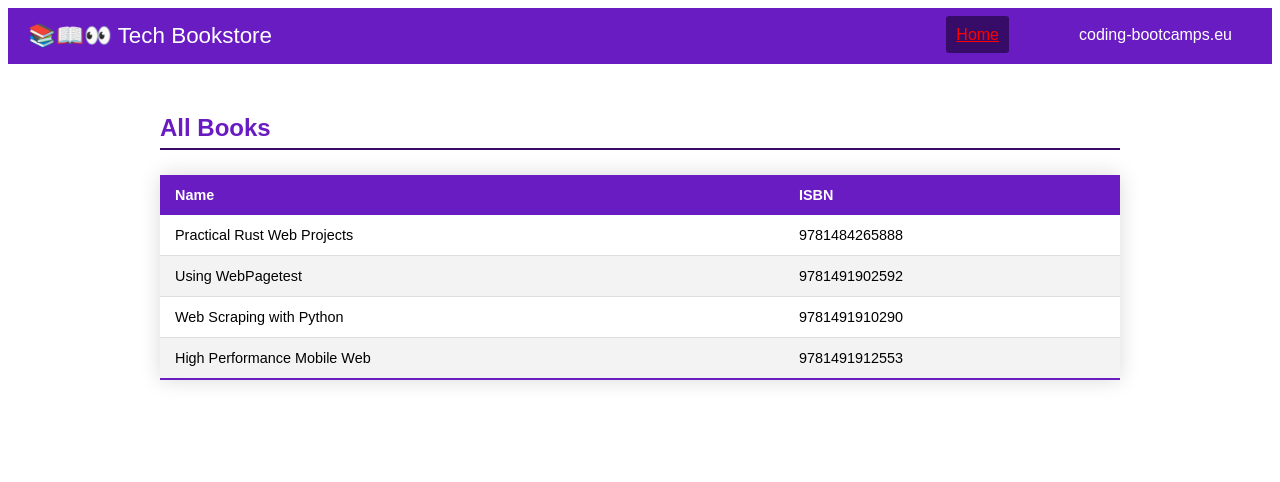
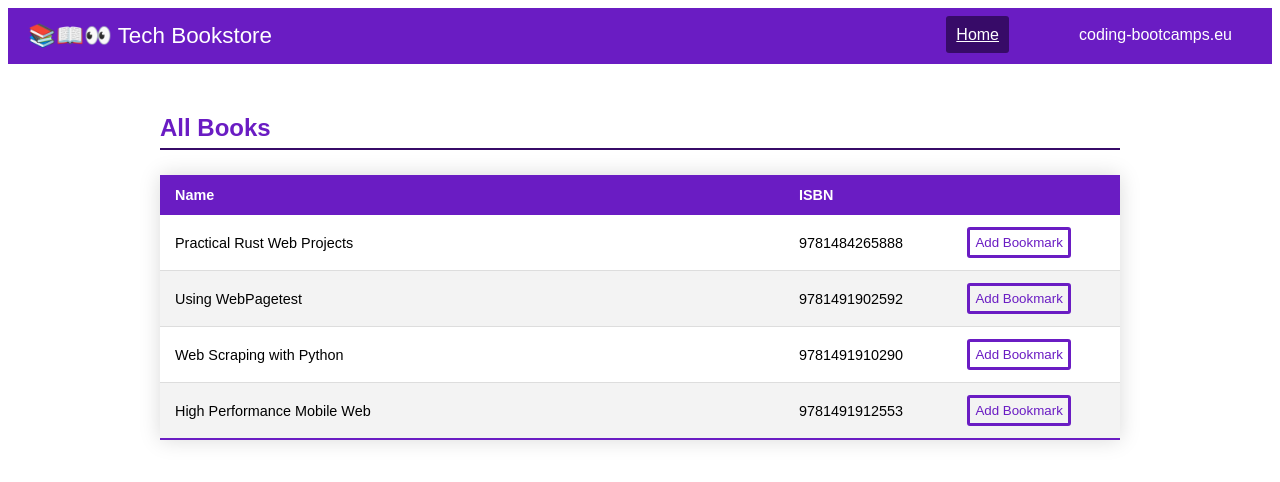
Before and after one commit to 955-hb/test-repo, a Vue app: page / in a window 1280 px wide. Shown: the top 482 px of the page. Built offline with nearby package versions, Linux system fonts and the light colour scheme.

Commit message:
Create a BookListRow and BaseButton Component

```diff
--- /dev/null
+++ b/src/components/BaseButton.vue
@@ -0,0 +1,57 @@
+<template>
+  <button :class="styling">{{ text }}</button>
+</template>
+
+<script>
+export default {
+  props: {
+    text: {
+      type: String,
+      required: true,
+    },
+    variant: {
+      type: String,
+      default: "primary",
+      validator(propValue) {
+        return ["primary", "secondary"].includes(propValue);
+      },
+    },
+  },
+  computed: {
+    styling() {
+      return ["btn", `btn--${this.variant}`];
+    },
+  },
+};
+</script>
+
+<style scoped>
+.btn {
+  border: 3px solid transparent;
+  border-radius: 3px;
+  padding: 5px;
+  cursor: pointer;
+}
+
+.btn--primary {
+  border-color: var(--primary-dark);
+  background-color: var(--primary);
+  color: #fff;
+}
+
+.btn--primary:hover {
+  border-color: var(--primary);
+  background-color: var(--primary-dark);
+}
+
+.btn--secondary {
+  border-color: var(--primary);
+  background-color: transparent;
+  color: var(--primary);
+}
+
+.btn--secondary:hover {
+  background-color: var(--primary);
+  color: #fff;
+}
+</style>
--- a/src/components/BookList.vue
+++ b/src/components/BookList.vue
@@ -6,24 +6,29 @@
         <tr>
           <th class="table-item__table-head-name">Name</th>
           <th class="table-item__table-head--isbn">ISBN</th>
+          <th class="table-item__table-head--action">&nbsp;</th>
         </tr>
       </thead>
       <tbody>
-        <tr
+        <BookListRow
           v-for="book in books"
           :key="book.isbn"
+          :title="book.title"
+          :isbn="book.isbn"
           class="table-item__table-row"
-        >
-          <td>{{ book.title }}</td>
-          <td>{{ book.isbn }}</td>
-        </tr>
+        />
       </tbody>
     </table>
   </section>
 </template>
 
 <script>
+import BookListRow from "@/components/BookListRow.vue";
+
 export default {
+  components: {
+    BookListRow,
+  },
   data() {
     return {
       books: [
@@ -90,16 +95,12 @@ export default {
   border-radius: 5px;
 }
 
-.table-item__table-row:hover button {
-  opacity: 1;
-}
 .table-item__table thead tr {
   background-color: var(--primary);
   color: #ffffff;
   text-align: left;
 }
-.table-item__table th,
-.table-item__table td {
+.table-item__table th {
   padding: 12px 15px;
 }
 .table-item__table tbody tr {
--- /dev/null
+++ b/src/components/BookListRow.vue
@@ -0,0 +1,26 @@
+<template>
+  <tr class="table-item__table-row">
+    <td>{{ title }}</td>
+    <td>{{ isbn }}</td>
+    <td><BaseButton text="Add Bookmark" variant="secondary" /></td>
+  </tr>
+</template>
+
+<script>
+import BaseButton from "@/components/BaseButton.vue";
+export default {
+  components: {
+    BaseButton,
+  },
+  props: {
+    title: String,
+    isbn: String,
+  },
+};
+</script>
+
+<style scoped>
+.table-item__table td {
+  padding: 12px 15px;
+}
+</style>
--- a/src/components/LayoutHeader.vue
+++ b/src/components/LayoutHeader.vue
@@ -55,14 +55,14 @@ export default {
 }
 
 .header__nav-item {
-  color: red;
+  color: white;
   border-radius: 3px;
   display: inline;
   padding: 10px 10px;
 }
 
 .header__nav-item--active {
-  color: red;
+  color: white;
   background-color: var(--primary-dark);
 }
 
```
